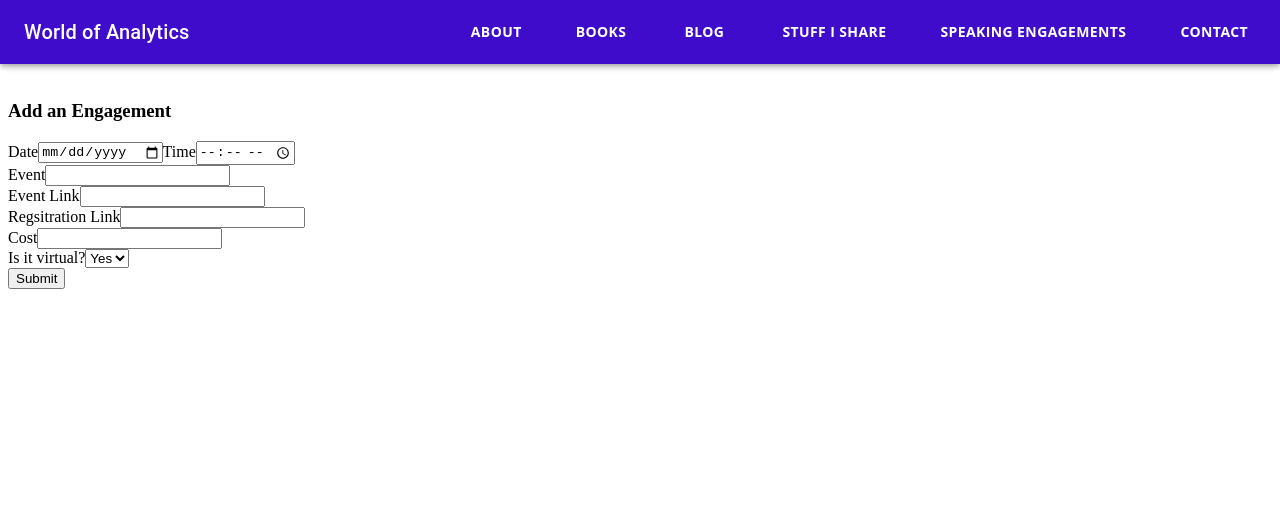
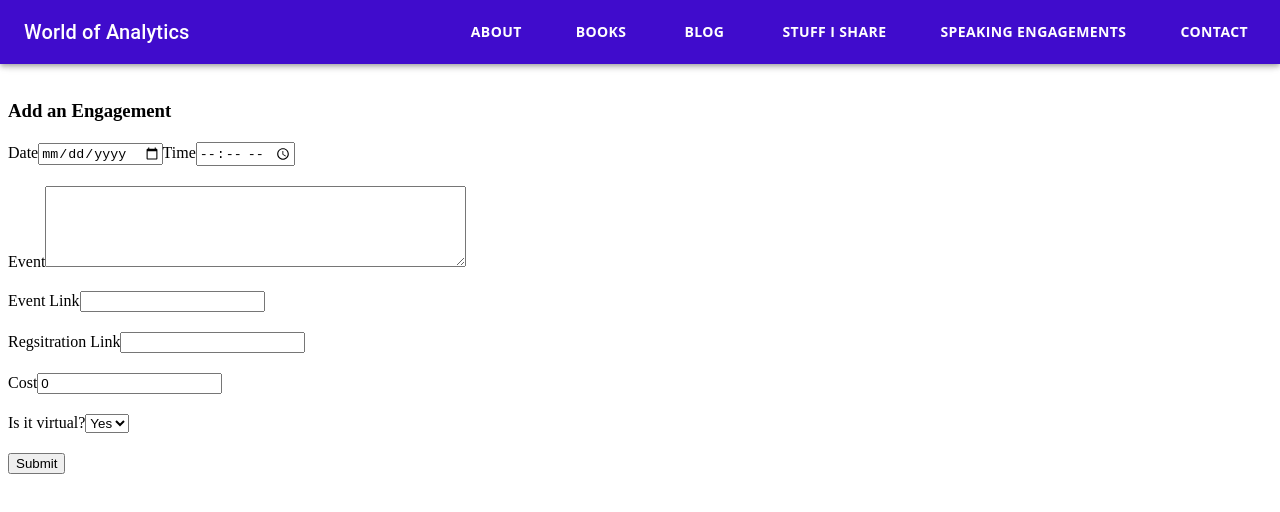
Before and after one commit to Zippylicious/WorldOfAnalytics, a React (Create React App) app in the folder client/: page /admin in a window 1280 px wide. Shown: the top 512 px of the page. Built offline with nearby package versions, Linux system fonts and the light colour scheme.

Commit message:
Basic styling and functioning validation and POST on submit.

```diff
--- /dev/null
+++ b/client/src/admin/adminEngagements.css
@@ -0,0 +1,12 @@
+#error-message {
+	color: red;
+	white-space: pre-line;
+}
+
+#adminEngagement div {
+	margin-top: 20px;
+}
+
+#adminEngagement button {
+	margin-top: 20px;
+}
--- a/client/src/admin/adminEngagements.js
+++ b/client/src/admin/adminEngagements.js
@@ -1,6 +1,7 @@
 import React, {Component} from 'react';
 import axios from 'axios';
 import moment from 'moment';
+import './adminEngagements.css';
 
 class AdminEngagements extends Component {
 
@@ -12,17 +13,17 @@ class AdminEngagements extends Component {
 			event: '',
 			eventLink: '',
 			registrationLink: '',
-			cost: '',
+			cost: 0,
 			isVirtual: 1,
 			recordingLink: '',
 			presentationLink: '',
 			isUpcoming: true,
-			error: ''
+			errors: []
 		};
 
 		this._dateChange = this._dateChange.bind(this);
 		this._handleChange = this._handleChange.bind(this);
-		this._hanndleSubmit = this._hanndleSubmit.bind(this);
+		this._handleSubmit = this._handleSubmit.bind(this);
 	}
 
 	_dateChange(e) {
@@ -37,13 +38,47 @@ class AdminEngagements extends Component {
 		console.log(this.state);
 	}
 
-	_hanndleSubmit() {
+	_handleSubmit() {
+		console.log("Handling submit");
+		//Check required fields
+		var errors = ["Required fields that are missing:"];
+		if(this.state.date === '') {
+			errors.push("Date");
+		}
+		if(this.state.time === '') {
+			errors.push("Time");
+		}
+		if(this.state.event === '') {
+			errors.push("Event");
+		}
+		if(this.state.eventLink === '') {
+			errors.push("Event Link");
+		}
 
+		if(this.state.isUpcoming) {
+			if(this.state.registrationLink === '') {
+				errors.push("Regsitration Link");
+			}
+		} else {
+			if(this.state.recordingLink === '') {
+				errors.push("Recording Link");
+			}
+		}
+
+		if(errors.length > 1) {
+			this.setState({errors: errors});
+		} else {
+			this.setState({errors: []});
+			axios.post("http://localhost:9000/engagements", this.state)
+			  	.then(() => console.log("New engagement submitted"))
+			  	.catch(err => {console.error(err);}
+			);
+		}
 	}
 
 	render() {
 		return (
-			<div>
+			<div id="adminEngagement">
 				<h3>Add an Engagement</h3>
 				<div>
 					<label htmlFor="date">Date</label>
@@ -53,10 +88,10 @@ class AdminEngagements extends Component {
 				</div>
 				<div>
 					<label htmlFor="event">Event</label>
-					<input type="text" name="event" value={this.state.event} onChange={this._handleChange}/>
+					<textarea rows="5" cols="50" name="event" value={this.state.event} onChange={this._handleChange}></textarea>
 				</div>
 				<div>
-					<label htmlFor="event-link">Event Link</label>
+					<label htmlFor="eventLink">Event Link</label>
 					<input type="url" name="eventLink" value={this.state.eventLink} onChange={this._handleChange}/>
 				</div>
 
@@ -65,7 +100,7 @@ class AdminEngagements extends Component {
 				{ this.state.isUpcoming ?
 					<div>
 						<div>
-							<label htmlFor="registration-link">Regsitration Link</label>
+							<label htmlFor="registrationLink">Regsitration Link</label>
 							<input type="url" name="registrationLink" value={this.state.registrationLink} onChange={this._handleChange}/>
 						</div>
 						<div>
@@ -73,8 +108,8 @@ class AdminEngagements extends Component {
 							<input type="number" name="cost" value={this.state.cost} onChange={this._handleChange}/>
 						</div>
 						<div>
-							<label htmlFor="is-virtual">Is it virtual?</label>
-							<select name="is-virtual" id="isVirtual" value={this.state.isVirtual} onChange={this._handleChange}>
+							<label htmlFor="isVirtual">Is it virtual?</label>
+							<select name="isVirtual" value={this.state.isVirtual} onChange={this._handleChange}>
 					      		<option value="1">Yes</option>
 					      		<option value="0">No</option>
 					      	</select>
@@ -89,11 +124,11 @@ class AdminEngagements extends Component {
 				{ !this.state.isUpcoming ?
 					<div>
 						<div>
-							<label htmlFor="recording-link">Recording Link</label>
+							<label htmlFor="recordingLink">Recording Link</label>
 							<input type="url" name="recordingLink" value={this.state.recordingLink} onChange={this._handleChange}/>
 						</div>
 						<div>
-							<label htmlFor="presentation-link">Presentation Link</label>
+							<label htmlFor="presentationLink">Presentation Link</label>
 							<input type="url" name="presentationLink" value={this.state.presentationLink} onChange={this._handleChange}/>
 						</div>
 					</div>
@@ -102,9 +137,9 @@ class AdminEngagements extends Component {
 				}
 
 
-				<button name="engagement-submit" id="engagementSubmit" onClick={this._hanndleSubmit}>Submit</button>
+				<button name="engagement-submit" id="engagementSubmit" onClick={this._handleSubmit}>Submit</button>
 
-				<p name="error-message" id="error-message">{this.state.error}</p>
+				<p name="error-message" id="error-message">{this.state.errors.join('\n')}</p>
 			</div>
 		);
 	}
```
Also changed, not shown: client/src/contact.js (+3 -4 lines), 2 other files (tests, documents, lock files or other folders).
